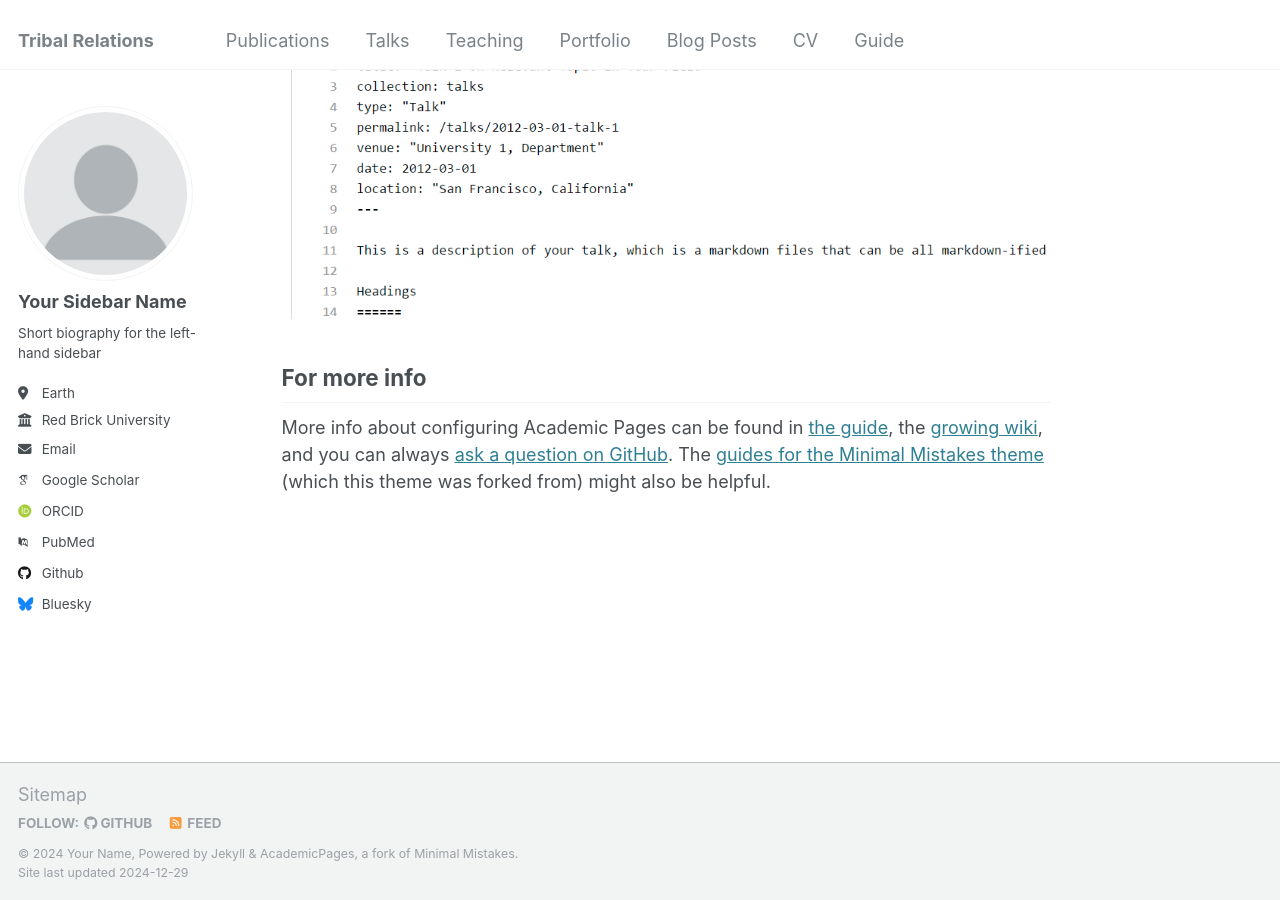
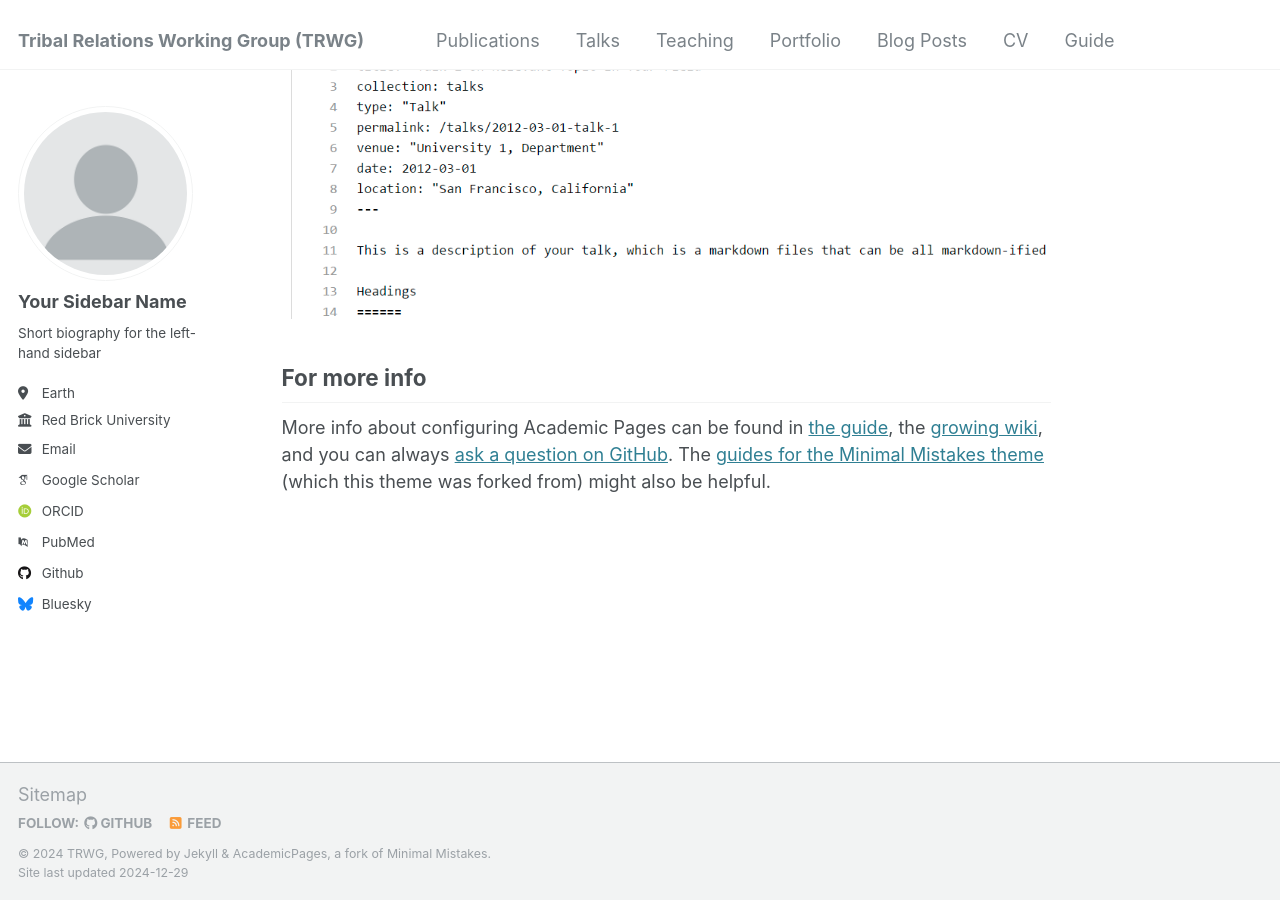
Before and after one commit to colt-jensen/TRWG, a Jekyll site: the page built from _pages/about.md, in a window 1280 px wide and 900 px high, scrolled down 2643 px. Built offline with Jekyll 4.4.1, drawn with Linux system fonts in a browser that asks for light colours; some web fonts are replaced.

Commit message:
Update _config.yml

```diff
--- a/_config.yml
+++ b/_config.yml
@@ -8,10 +8,10 @@
 
 # Basic Site Settings
 locale                   : "en-US"
-title                    : "Tribal Relations"
+title                    : "Tribal Relations Working Group (TRWG)"
 title_separator          : "-"
-name                     : &name "Your Name"
-description              : &description "personal description"
+name                     : &name "TRWG"
+description              : &description "TRWG explores tribal and non-tribal intergovernmental relations. We are a working group with ASPA-SIAM."
 url                      : https://trwg.github.io # the base hostname & protocol for your site e.g. "https://[your GitHub username].github.io"
 baseurl                  : "" # the subpath of your site, e.g. "/blog"
 repository               : "colt-jensen/trwg.github.io"
```
